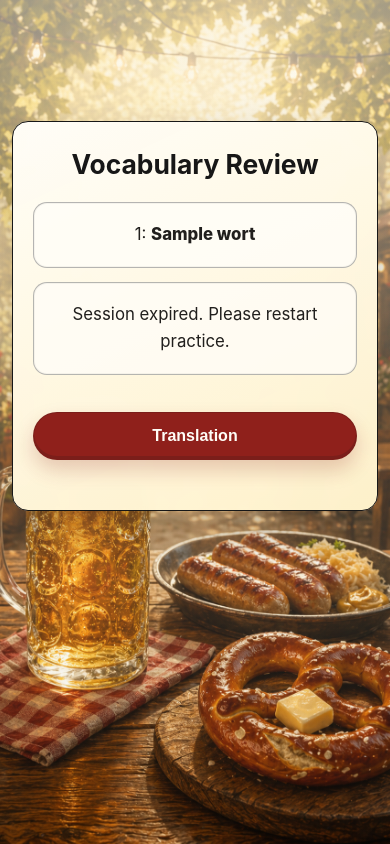
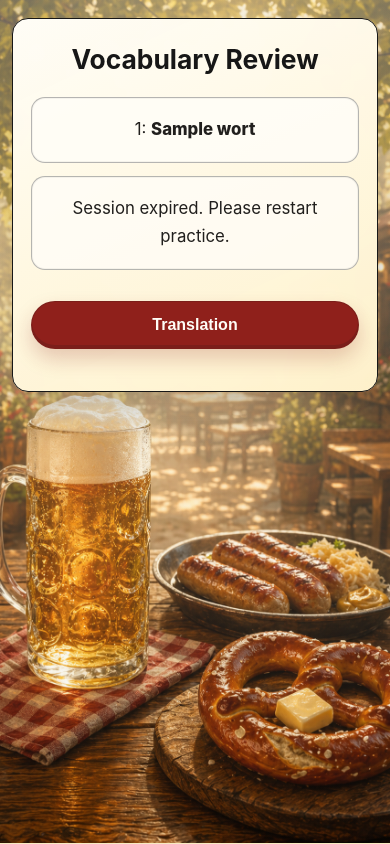
Before and after one commit to raazgupta/GermanFriendOnline, a Flask app: template templates/anki.html in a window 390 px wide. Run offline with Flask 3, Linux system fonts and the light colour scheme; the template is opened without the code that fills it: most values are stand-ins (such as "Sample title", 1, 10 or a date in 2020).

Commit message:
Refine Anki flow and mobile theme

```diff
--- a/app.py
+++ b/app.py
@@ -95,6 +95,20 @@ FREQUENCY_DISPLAY = {
     "3M": "3 Months",
     "B": "Burned",
 }
+
+
+def redirect_to_home():
+    # Relative redirects keep the app under /App/GermanFriendOnline/ even when
+    # the reverse proxy does not provide a URL prefix to Flask.
+    return redirect('./')
+
+
+def redirect_to_story():
+    return redirect('german_story_with_translation')
+
+
+def redirect_to_anki():
+    return redirect('anki')
 
 # Assistant IDs no longer used after migration to Responses API
 
@@ -295,6 +309,7 @@ def _reset_anki_session_state(session_key):
     for session_key_name in (
         'anki_word',
         'anki_sentence',
+        'anki_sentence_word',
         'anki_sentences',
         'current_anki_number',
         'selected_words_position',
@@ -326,7 +341,66 @@ def _get_session_text(key):
     value = str(value).strip()
     return value or None
 
-## Removed JSON parse fallback for sentence resolution; rely on session['anki_sentence']
+def _lookup_sentence_for_word(anki_sentences, wort):
+    if not anki_sentences or not wort:
+        return None
+
+    try:
+        sentences_data = json.loads(anki_sentences)
+    except json.JSONDecodeError:
+        return None
+
+    if not isinstance(sentences_data, dict):
+        return None
+
+    try:
+        wort_normalized = unicodedata.normalize('NFC', str(wort))
+        sentences_data_normalized = {
+            unicodedata.normalize('NFC', str(key)): value
+            for key, value in sentences_data.items()
+        }
+        sentence = sentences_data_normalized.get(wort_normalized)
+        if sentence is None:
+            lower_lookup = {key.lower(): value for key, value in sentences_data_normalized.items()}
+            sentence = lower_lookup.get(wort_normalized.lower())
+    except Exception:
+        return None
+
+    if sentence is None:
+        return None
+
+    sentence = str(sentence).strip()
+    if not sentence:
+        return None
+    return sentence
+
+
+def _get_current_anki_sentence(active_state=None, wort=None):
+    sentence_wort = _get_session_text('anki_sentence_word')
+    anki_sentence = _get_session_text('anki_sentence')
+    if anki_sentence and (not wort or wort == sentence_wort):
+        return anki_sentence
+
+    if active_state is None:
+        active_state, state_error = _get_active_anki_state()
+        if state_error:
+            return None
+
+    selected_words_lineNumber = active_state['selected_words_lineNumber']
+    selected_words_position = active_state['selected_words_position']
+    wort = wort or session.get('anki_word') or selected_words_lineNumber[selected_words_position][0]
+    anki_sentences = resolve_anki_sentences(timeout_seconds=1)
+    if not anki_sentences or anki_sentences.startswith('Error:'):
+        return None
+
+    anki_sentence = _lookup_sentence_for_word(anki_sentences, wort)
+    if not anki_sentence:
+        return None
+
+    session['anki_word'] = wort
+    session['anki_sentence'] = anki_sentence
+    session['anki_sentence_word'] = wort
+    return anki_sentence
 
 def _start_anki_prefetch(card_number: int, wort: str, german_sentence: str):
     """Start background tasks to fetch: (1) one-word translation, (2) English sentence translation.
@@ -340,11 +414,13 @@ def _start_anki_prefetch(card_number: int, wort: str, german_sentence: str):
     # If an existing job for this card exists and is in progress or done, don't restart
     existing = anki_translation_jobs.get(key)
     if existing:
-        # If it's for the same word and already running/done, keep it; otherwise start fresh
-        if existing.get('word') == wort and (
+        existing_sentence = (existing.get('german_sentence') or '').strip()
+        requested_sentence = (german_sentence or '').strip()
+        if existing.get('word') == wort and existing_sentence == requested_sentence and (
             existing.get('word_status') in ('in_progress', 'done') or existing.get('sentence_status') in ('in_progress', 'done')
         ):
             return True
+        anki_translation_jobs.pop(key, None)
 
     anki_translation_jobs[key] = {
         'word': wort,
@@ -631,7 +707,7 @@ def stats_and_start_anki():
     log_datetime()
 
     if not selected_words_lineNumber:
-        return redirect(url_for('german_story_with_translation'))
+        return redirect_to_story()
 
     return render_template('stats_and_start_anki.html', result = result_data)
 
@@ -652,19 +728,22 @@ def anki():
         if state_error == 'expired':
             print("[anki] Missing session keys; redirecting to index.")
             flash('Session expired — please restart practice', 'warning')
-            return redirect(url_for('index'))
+            return redirect_to_home()
         if state_error == 'complete':
-            return redirect(url_for('german_story_with_translation'))
+            return redirect_to_story()
 
         selected_words_lineNumber = active_state['selected_words_lineNumber']
         selected_words_position = active_state['selected_words_position']
 
         if not resolve_anki_sentences():
             flash('Still generating Anki sentences — please try Practice Vocabulary again in a moment.', 'warning')
-            return redirect(url_for('index'))
+            return redirect_to_home()
 
         wort = selected_words_lineNumber[selected_words_position][0]
         session['anki_word'] = wort
+        if _get_session_text('anki_sentence_word') != wort:
+            session.pop('anki_sentence', None)
+            session.pop('anki_sentence_word', None)
         # Track current card number for polling/prefetch keying
         number = selected_words_position + 1
         session['current_anki_number'] = number
@@ -699,28 +778,12 @@ def ankiSentence():
                 return "Still generating sentence. Please try again in a moment.", 503
             if anki_sentences.startswith('Error:') or anki_sentences == 'Error':
                 return anki_sentences, 500
-            anki_sentence_for_wort = "Error"
-            sentences_data = ""
-
-            try:
-                sentences_data = json.loads(anki_sentences)
-            except json.JSONDecodeError:
-                anki_sentence_for_wort = "Failed to parse JSON. Please check the JSON structure"
-
-            if isinstance(sentences_data, dict):
-                try:
-                    wort_normalized = unicodedata.normalize('NFC', wort)
-                    sentences_data_normalized = {unicodedata.normalize('NFC', k): v for k, v in sentences_data.items()}
-                    anki_sentence_for_wort = sentences_data_normalized.get(wort_normalized)
-                    if anki_sentence_for_wort is None:
-                        lower_lookup = {k.lower(): v for k, v in sentences_data_normalized.items()}
-                        anki_sentence_for_wort = lower_lookup.get(wort_normalized.lower())
-                    if anki_sentence_for_wort is None:
-                        anki_sentence_for_wort = f"No sentence found for '{wort}' in generated JSON."
-                except Exception:
-                    anki_sentence_for_wort = 'Failed to get word. Please check if word is in the JSON string'
+            anki_sentence_for_wort = _lookup_sentence_for_word(anki_sentences, wort)
+            if anki_sentence_for_wort is None:
+                anki_sentence_for_wort = f"No sentence found for '{wort}' in generated JSON."
 
             session['anki_sentence'] = anki_sentence_for_wort
+            session['anki_sentence_word'] = wort
             return anki_sentence_for_wort
         except Exception:
             print(traceback.format_exc())
@@ -732,14 +795,15 @@ def anki_translate():
     if state_error == 'expired':
         print("[anki_translate] Missing session keys; redirecting to index.")
         flash('Session expired — please restart practice', 'warning')
-        return redirect(url_for('index'))
+        return redirect_to_home()
     if state_error == 'complete':
-        return redirect(url_for('german_story_with_translation'))
+        return redirect_to_story()
 
     selected_words_lineNumber = active_state['selected_words_lineNumber']
     selected_words_position = active_state['selected_words_position']
 
     wort = selected_words_lineNumber[selected_words_position][0]
+    session['anki_word'] = wort
     final_word = 0
     number = selected_words_position + 1
 
@@ -752,6 +816,7 @@ def anki_translate():
 
     # Prepare base result
     result_data = {
+        'anki_word': wort,
         'translation': 'thinking...',
         'sentence_translation': 'thinking...',
         'frequency1': '',
@@ -764,10 +829,9 @@ def anki_translate():
 
     # Fill from prefetch if ready; if job absent, start it now in background
     key = _anki_job_key(number, wort)
+    german_sentence = _get_current_anki_sentence(active_state, wort=wort)
     job = anki_translation_jobs.get(key)
-    if not job:
-        # Source German sentence from session only
-        german_sentence = session.get('anki_sentence')
+    if not job or (german_sentence and job.get('german_sentence') != german_sentence):
         _start_anki_prefetch(number, wort, german_sentence)
         job = anki_translation_jobs.get(key)
     if job and job.get('word_status') == 'done' and job.get('word_translation'):
@@ -790,7 +854,8 @@ def ankiSentenceEnglish():
    if state_error == 'complete':
        return "No active Anki word found.", 400
 
-   anki_sentence = _get_session_text('anki_sentence')
+   wort = request.args.get('word', type=str) or None
+   anki_sentence = _get_current_anki_sentence(active_state, wort=wort)
    if not anki_sentence:
        return "No sentence available for this card.", 400
 
@@ -814,8 +879,7 @@ def anki_prefetch():
     session['anki_word'] = wort
     session['current_anki_number'] = number
 
-    # Find German sentence for this wort from session only
-    german_sentence = session.get('anki_sentence')
+    german_sentence = _get_current_anki_sentence(active_state, wort=wort)
     if not german_sentence:
         return jsonify({'ok': False, 'error': 'No sentence available in session'}), 400
 
@@ -833,10 +897,8 @@ def anki_image_hint():
         if current_frequency == '3M':
             return jsonify({'ok': False, 'error': 'Image hint is not available for burn-ready cards'}), 400
 
-    sentence = session.get('anki_sentence')
-    if not sentence:
-        data = request.get_json(silent=True) or {}
-        sentence = data.get('sentence')
+    data = request.get_json(silent=True) or {}
+    sentence = data.get('sentence') or _get_current_anki_sentence()
 
     if not sentence:
         return jsonify({'ok': False, 'error': 'No sentence available for this card'}), 400
@@ -847,7 +909,7 @@ def anki_image_hint():
 
     try:
         response = openai_post("/images/generations", {
-            "model": "gpt-image-1-mini",
+            "model": "gpt-image-2",
             "prompt": f"Schoene blonde deutsche Frau: {sentence}",
             "n": 1,
             "size": "1024x1024",
@@ -869,8 +931,11 @@ def anki_poll():
     """Poll current card prefetch status/results for word and sentence translations."""
     _prune_background_jobs()
     selected_words_position = session.get('selected_words_position', 0)
-    number = session.get('current_anki_number', selected_words_position + 1)
-    key = _anki_job_key(number, session.get('anki_word'))
+    number = request.args.get('number', type=int)
+    if number is None:
+        number = session.get('current_anki_number', selected_words_position + 1)
+    wort = request.args.get('word', type=str) or session.get('anki_word')
+    key = _anki_job_key(number, wort)
     job = anki_translation_jobs.get(key)
     if not job:
         return jsonify({
@@ -984,9 +1049,9 @@ def updateReviewDate():
     active_state, state_error = _get_active_anki_state()
     if state_error == 'expired':
         flash('Session expired — please restart practice', 'warning')
-        return redirect(url_for('index'))
+        return redirect_to_home()
     if state_error == 'complete':
-        return redirect(url_for('german_story_with_translation'))
+        return redirect_to_story()
 
     # Based on next Frequency update the review date
     today = datetime.now().date()
@@ -1016,12 +1081,12 @@ def updateReviewDate():
 
     if (selected_words_position + 1) < len(selected_words_lineNumber):
         # return redirect(url_for('anki', _external=False))
-        return redirect('anki')
+        return redirect_to_anki()
     else:
         # Update the Wortlist file with updated frequency and date
         save_to_csv()
         # Show the German Story with translation
-        return redirect('german_story_with_translation')
+        return redirect_to_story()
 
 @app.route('/germanConversation', methods=['POST'])
 def germanConversation():
--- a/static/css/german-theme.css
+++ b/static/css/german-theme.css
@@ -25,6 +25,8 @@ body {
 
 body {
   margin: 0 !important;
+  min-height: 100svh;
+  min-height: 100dvh;
   min-height: 100vh;
   padding: calc(34px + env(safe-area-inset-top)) 18px calc(260px + env(safe-area-inset-bottom)) !important;
   font-family: Inter, "Segoe UI", system-ui, -apple-system, BlinkMacSystemFont, "Helvetica Neue", Arial, sans-serif !important;
@@ -34,6 +36,7 @@ body {
   background-repeat: no-repeat !important;
   background-position: center bottom !important;
   background-size: cover !important;
+  position: relative !important;
   display: flex !important;
   align-items: center !important;
   justify-content: center !important;
@@ -174,6 +177,20 @@ button:hover,
   box-shadow: 0 14px 26px rgba(23, 23, 23, 0.28), inset 0 -3px 0 rgba(242, 189, 51, 0.42) !important;
 }
 
+button.biergarten-green,
+.custom-button.biergarten-green,
+.button-link.biergarten-green {
+  background: #2f6f3e !important;
+  box-shadow: 0 10px 20px rgba(47, 111, 62, 0.22), inset 0 -3px 0 rgba(23, 23, 23, 0.16) !important;
+}
+
+button.biergarten-green:hover,
+.custom-button.biergarten-green:hover,
+.button-link.biergarten-green:hover {
+  background: #214f2d !important;
+  box-shadow: 0 14px 26px rgba(33, 79, 45, 0.28), inset 0 -3px 0 rgba(242, 189, 51, 0.32) !important;
+}
+
 .story-box,
 .highlight-panel,
 #dynamic-spelling-check,
@@ -241,3 +258,43 @@ button:hover,
     width: 100% !important;
   }
 }
+
+@media (max-width: 640px) and (orientation: portrait) {
+  body {
+    padding: 0 12px calc(28px + env(safe-area-inset-bottom)) !important;
+    display: block !important;
+    background-image: none !important;
+    overflow-x: hidden !important;
+  }
+
+  body::before {
+    content: "";
+    position: absolute;
+    inset: 0 0 auto 0;
+    height: max(100dvh, calc(100vw * 1844 / 853));
+    min-height: 100svh;
+    background-image: url("../icons/app-background.png");
+    background-repeat: no-repeat;
+    background-position: center top;
+    background-size: 100% auto;
+    z-index: -2;
+    pointer-events: none;
+  }
+
+  body::after {
+    background:
+      linear-gradient(180deg, rgba(251, 247, 237, 0.32), rgba(251, 247, 237, 0.12) 46%, rgba(33, 31, 29, 0.03)),
+      radial-gradient(circle at 50% 12%, rgba(255, 241, 199, 0.18), transparent 46%);
+  }
+
+  .page-wrapper {
+    max-width: 920px;
+    margin: 0 auto;
+    padding-top: calc(18px + env(safe-area-inset-top));
+    padding-bottom: calc(20px + env(safe-area-inset-bottom));
+  }
+
+  .content-card {
+    padding: 24px 18px;
+  }
+}
--- a/templates/_theme.html
+++ b/templates/_theme.html
@@ -1,6 +1,6 @@
-<link rel="stylesheet" href="{{ url_for('static', filename='css/german-theme.css') }}">
-<link rel="manifest" href="{{ url_for('static', filename='manifest.json') }}">
-<link rel="apple-touch-icon" sizes="180x180" href="{{ url_for('static', filename='icons/icon-180.png') }}">
+<link rel="stylesheet" href="./static/css/german-theme.css">
+<link rel="manifest" href="./static/manifest.json">
+<link rel="apple-touch-icon" sizes="180x180" href="./static/icons/icon-180.png">
 <meta name="theme-color" content="#171717">
 <meta name="apple-mobile-web-app-title" content="German Friend">
 <meta name="apple-mobile-web-app-capable" content="yes">
--- a/templates/anki.html
+++ b/templates/anki.html
@@ -124,12 +124,26 @@
             justify-content: center;
             align-items: center;
             flex-wrap: wrap;
-            gap: 8px;
+            gap: 12px;
             margin-top: 0.5em;
         }
 
         .review-actions form {
             margin: 0;
+            width: 100%;
+        }
+
+        .review-actions .custom-button {
+            margin: 0;
+        }
+
+        .biergarten-green {
+            background: #2f6f3e !important;
+            box-shadow: 0 10px 20px rgba(47, 111, 62, 0.22), inset 0 -3px 0 rgba(23, 23, 23, 0.16) !important;
+        }
+
+        .biergarten-green:hover {
+            background: #214f2d !important;
         }
 
         .hint-status {
@@ -169,6 +183,11 @@
                 width: 90%;
                 font-size: 16px;
             }
+
+            .review-actions .custom-button,
+            .review-actions form {
+                width: 100%;
+            }
         }
     </style>
     {% include "_theme.html" %}
```
Also changed, not shown: templates/ankiTranslate.html (+19 -1 lines).
